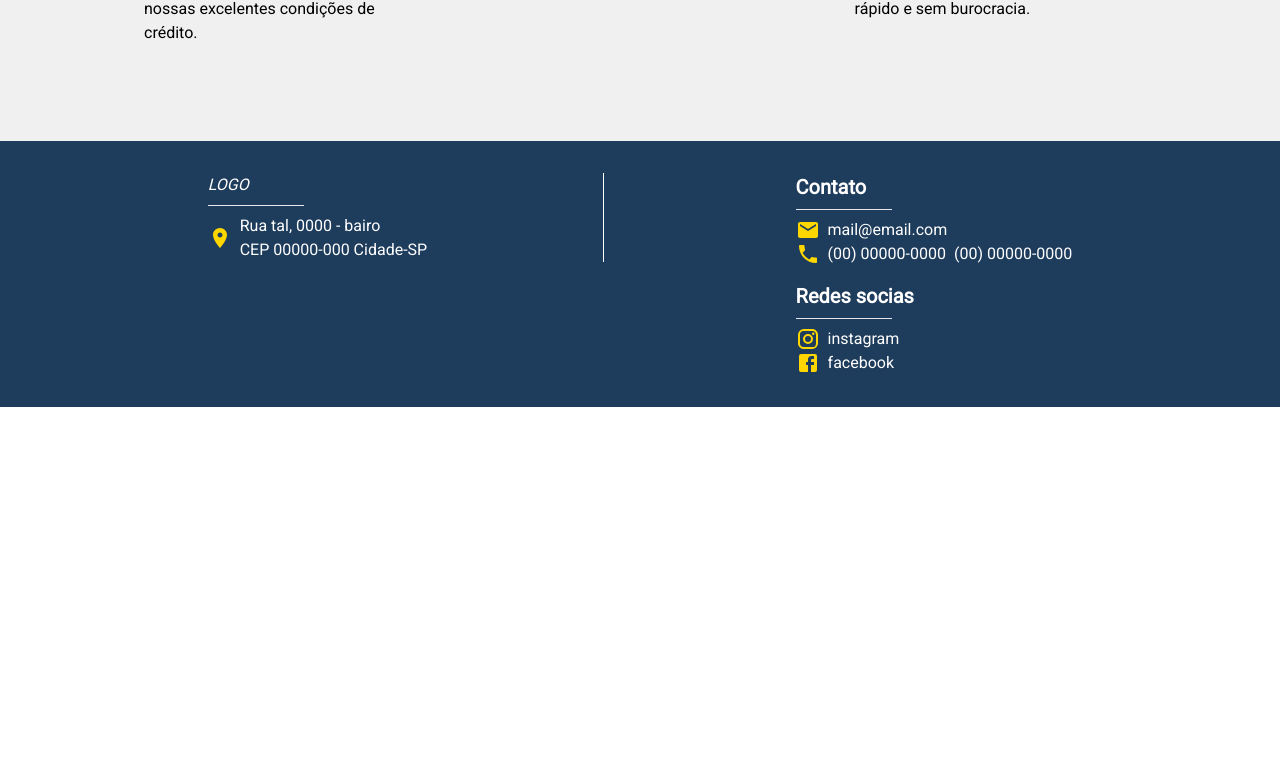
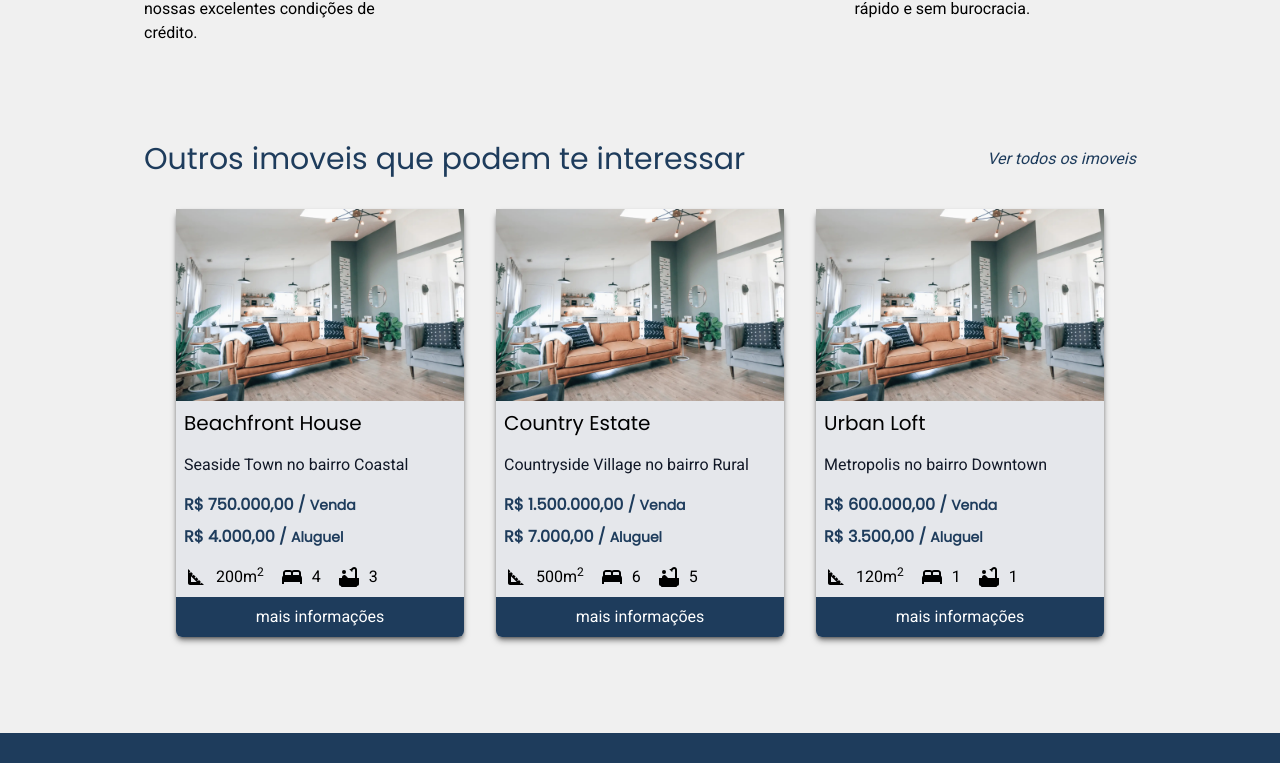
Before and after one commit to NatanCastro/imobiliaria-astro, a React (Vite) app: page / in a window 1280 px wide. Shown: the part 1710-2473 px from the top of the page. Before the commit the page ends 2117 px from the top, so only its background shows below. Built offline with nearby package versions, Linux system fonts and the light colour scheme; the HTML template or start-up script is replaced by a standard one.

Commit message:
feat(Home.tsx): add MoreHouses component to display more houses that may interest the user on the home page

```diff
--- /dev/null
+++ b/src/components/home/MoreHouses.tsx
@@ -0,0 +1,34 @@
+import { useEffect, useState } from 'react'
+import { House } from '../HouseCard/types'
+import { dataHouses } from '../../assets/data/realState'
+import { HouseCard } from '../HouseCard'
+
+export const MoreHouses = () => {
+  const [houses, setHouses] = useState<House[]>([])
+
+  async function getHouses() {
+    setHouses(dataHouses.slice(3, 6))
+  }
+
+  useEffect(() => {
+    getHouses()
+  }, [])
+
+  return (
+    <div className='mx-auto my-24 max-w-5xl px-4'>
+      <div className='my-8 flex flex-col items-start justify-between gap-y-2 lg:flex-row lg:items-center'>
+        <h2 className='font-poppins text-3xl text-dark-blue'>
+          Outros imoveis que podem te interessar
+        </h2>
+        <a className='italic text-dark-blue hover:underline' href='#'>
+          Ver todos os imoveis
+        </a>
+      </div>
+      <div className='mx-auto flex flex-wrap justify-center gap-8'>
+        {houses.map((house) => {
+          return <HouseCard key={house.id} {...house} />
+        })}
+      </div>
+    </div>
+  )
+}
--- a/src/pages/Home.tsx
+++ b/src/pages/Home.tsx
@@ -1,4 +1,5 @@
 import { FeaturedHouses } from '../components/home/FeaturedHouses'
+import { MoreHouses } from '../components/home/MoreHouses'
 import { SearchArea } from '../components/home/SearchArea'
 import { Services } from '../components/home/Services'
 
@@ -6,8 +7,11 @@ const Home = () => {
   return (
     <>
       <SearchArea />
-      <FeaturedHouses />
-      <Services />
+      <main>
+        <FeaturedHouses />
+        <Services />
+        <MoreHouses />
+      </main>
     </>
   )
 }
```
